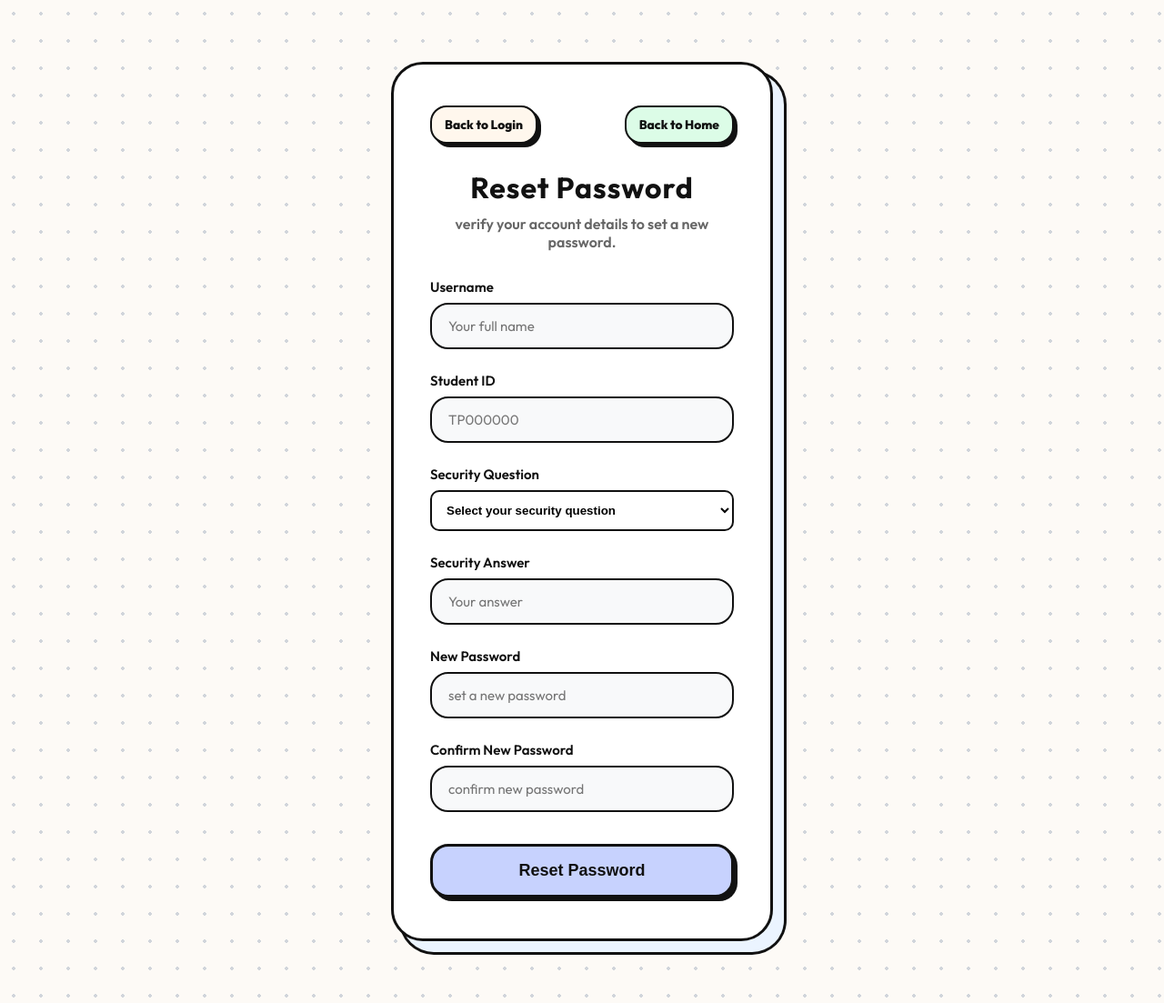
After one commit to ho20070518-dot/Study-Kaki, a Flask app: page /forgot_password in a window 1280 px wide. The commit adds this page. Shown: the whole page at 91% size. Run offline with Flask 3, Linux system fonts and the light colour scheme.

Commit message:
added up the function of forgot password

```diff
--- a/Study-Kaki/app.py
+++ b/Study-Kaki/app.py
@@ -26,6 +26,14 @@ ALLOWED_EXTENSIONS = {'pdf', 'docx', 'pptx', 'png', 'jpg', 'jpeg'}
 
 def allowed_file(filename):
     return '.' in filename and filename.rsplit('.', 1)[1].lower() in ALLOWED_EXTENSIONS
+
+SECURITY_QUESTIONS = [
+    "What is your favourite subject?",
+    "What is your favourite food?",
+    "What city were you born in?",
+    "What is your favourite teacher's name?",
+    "What is your favourite hobby?"
+]
 
 # ==========================================
 # 2. 角色与权限管理
@@ -86,9 +94,20 @@ def init_db():
             tech_stack TEXT,
             exp_1 TEXT,
             exp_2 TEXT,
+            security_question TEXT,
+            security_answer TEXT,
             role TEXT DEFAULT 'mentee'
         )
     ''')
+
+    for column_name, column_type in [
+        ("security_question", "TEXT"),
+        ("security_answer", "TEXT")
+    ]:
+        try:
+            c.execute(f"ALTER TABLE users ADD COLUMN {column_name} {column_type}")
+        except sqlite3.OperationalError:
+            pass
 
     # 2. Sessions 表
     c.execute('''
@@ -286,30 +305,101 @@ def logout():
 @app.route('/register', methods=['GET', 'POST'])
 def register():
     if request.method == 'POST':
-        u = request.form.get('username')   # 对应 HTML 的 fullname
-        sid = request.form.get('studentid') # 对应 HTML 的 studentid
-        p = request.form.get('password')
+        u = request.form.get('username', '').strip()
+        sid = request.form.get('studentid', '').strip()
+        p = request.form.get('password', '')
+        security_question = request.form.get('security_question', '')
+        security_answer = request.form.get('security_answer', '').strip().lower()
+
+        if not u or not sid or not p or security_question not in SECURITY_QUESTIONS or not security_answer:
+            return render_template(
+                'register.html',
+                error="Please fill in all required fields.",
+                security_questions=SECURITY_QUESTIONS
+            )
 
         conn = get_db_connection()
 
-        # 🌟 1. 改为 conn.execute，检查是否已注册
-        existing_user = conn.execute("SELECT * FROM users WHERE username = ?", (u,)).fetchone()
+        # Check for duplicate username or student ID
+        existing_user = conn.execute("""
+            SELECT *
+            FROM users
+            WHERE LOWER(TRIM(username)) = LOWER(TRIM(?))
+            OR student_id = ?
+        """, (u, sid)).fetchone()
         if existing_user is not None:
             conn.close()
-            return render_template('register.html', error="User already exists!")
+            return render_template(
+                'register.html',
+                error="User already exists!",
+                security_questions=SECURITY_QUESTIONS
+            )
 
-        # 🌟 2. 改为 conn.execute，写入数据库
+        # Store the new user and security recovery details
         conn.execute('''
-            INSERT INTO users (username, student_id, password)
-            VALUES (?, ?, ?)
-        ''', (u, sid, p))
+            INSERT INTO users
+            (username, student_id, password, security_question, security_answer)
+            VALUES (?, ?, ?, ?, ?)
+        ''', (u, sid, p, security_question, security_answer))
         conn.commit()
         conn.close()
 
-        print(f"🎉 注册成功: {u}")
-        return redirect(url_for('home')) # 注册成功后跳转
+        print('Registered successfully: ' + u)
+        return redirect(url_for('home'))
 
-    return render_template('register.html')
+    return render_template('register.html', security_questions=SECURITY_QUESTIONS)
+
+@app.route('/forgot_password', methods=['GET', 'POST'])
+def forgot_password():
+    if request.method == 'POST':
+        username = request.form.get('username', '').strip()
+        student_id = request.form.get('studentid', '').strip()
+        security_question = request.form.get('security_question', '')
+        security_answer = request.form.get('security_answer', '').strip().lower()
+        new_password = request.form.get('new_password', '')
+        confirm_password = request.form.get('confirm_password', '')
+
+        if not username or not student_id or security_question not in SECURITY_QUESTIONS or not security_answer or not new_password or not confirm_password:
+            flash("Please fill in all fields correctly.", "danger")
+            return render_template('forgot_password.html', security_questions=SECURITY_QUESTIONS)
+
+        if new_password != confirm_password:
+            flash("New password and confirm password do not match.", "danger")
+            return render_template('forgot_password.html', security_questions=SECURITY_QUESTIONS)
+
+        conn = get_db_connection()
+        user = conn.execute("""
+            SELECT id
+            FROM users
+            WHERE LOWER(TRIM(username)) = LOWER(TRIM(?))
+            AND student_id = ?
+            AND security_question = ?
+            AND LOWER(TRIM(security_answer)) = ?
+        """, (
+            username,
+            student_id,
+            security_question,
+            security_answer
+        )).fetchone()
+
+        if user is None:
+            conn.close()
+            flash("The details do not match our records.", "danger")
+            return render_template('forgot_password.html', security_questions=SECURITY_QUESTIONS)
+
+        conn.execute("""
+            UPDATE users
+            SET password = ?
+            WHERE id = ?
+        """, (new_password, user['id']))
+
+        conn.commit()
+        conn.close()
+
+        flash("Password reset successfully. Please log in with your new password.", "success")
+        return redirect(url_for('login'))
+
+    return render_template('forgot_password.html', security_questions=SECURITY_QUESTIONS)
 
 # ==========================================
 # 3. Core Application Module
--- /dev/null
+++ b/Study-Kaki/static/css/forgot_password.css
@@ -0,0 +1,59 @@
+body {
+    height: auto;
+    min-height: 100vh;
+    align-items: flex-start;
+    overflow-y: auto;
+    padding: 28px 16px;
+}
+
+.card-form {
+    margin: 0 auto;
+}
+
+.forgot-nav {
+    display: flex;
+    justify-content: space-between;
+    align-items: center;
+    gap: 12px;
+    margin-bottom: 28px;
+}
+
+.forgot-nav a {
+    min-height: 42px;
+    display: inline-flex;
+    align-items: center;
+    justify-content: center;
+    gap: 8px;
+    text-decoration: none;
+    color: #111;
+    font-weight: 800;
+    font-size: 0.86rem;
+    border: 2px solid #111;
+    border-radius: 18px;
+    padding: 9px 14px;
+    background: #fff7ed;
+    box-shadow: 4px 4px 0 #111;
+    transition: transform 0.15s ease, box-shadow 0.15s ease, background 0.15s ease;
+    white-space: nowrap;
+}
+
+.forgot-nav a.home-link {
+    background: #dcfce7;
+}
+
+.forgot-nav a:hover {
+    background: #fde68a;
+    transform: translate(2px, 2px);
+    box-shadow: 2px 2px 0 #111;
+}
+
+@media (max-width: 420px) {
+    .forgot-nav {
+        flex-direction: column;
+        align-items: stretch;
+    }
+
+    .forgot-nav a {
+        width: 100%;
+    }
+}
--- a/Study-Kaki/templates/edit_profile.html
+++ b/Study-Kaki/templates/edit_profile.html
@@ -21,7 +21,7 @@
                 </div>
 
                 <div class="form-group">
-                    <label class="form-label">STUDY GOALS / BIO</label>
+                    <label class="form-label">BIO</label>
                     <textarea name="bio" rows="3" class="form-input">{{ user_data.bio }}</textarea>
                 </div>
 
@@ -32,11 +32,11 @@
 
                 <div class="form-row">
                     <div>
-                        <label class="form-label">STATS</label>
+                        <label class="form-label">MOOD</label>
                         <input type="text" name="stats" class="form-input" value="{{ user_data.stats }}" placeholder="Happy / Bad">
                     </div>
                     <div>
-                        <label class="form-label">SPORTS & HOBBIES</label>
+                        <label class="form-label">HOBBIES</label>
                         <input type="text" name="hobbies" class="form-input" value="{{ user_data.hobbies }}" placeholder="Basketball">
                     </div>
                 </div>
--- /dev/null
+++ b/Study-Kaki/templates/forgot_password.html
@@ -0,0 +1,67 @@
+{% extends "base.html" %}
+
+{% block title %}Forgot Password - StudyKaki{% endblock %}
+
+{% block content %}
+    <link href="https://fonts.googleapis.com/css2?family=Outfit:wght@400;600;700&display=swap" rel="stylesheet">
+    <link rel="stylesheet" href="{{ url_for('static', filename='css/login.css') }}">
+    <link rel="stylesheet" href="{{ url_for('static', filename='css/forgot_password.css') }}">
+    <div class="card-form">
+        <div class="forgot-nav">
+            <a href="{{ url_for('login') }}" class="login-link">Back to Login</a>
+            <a href="{{ url_for('index') }}" class="home-link">Back to Home</a>
+        </div>
+
+        <h2>Reset Password</h2>
+        <p class="subtitle" style="color: #666; margin-bottom: 30px; font-weight: 600;">verify your account details to set a new password.</p>
+
+        {% with messages = get_flashed_messages(with_categories=true) %}
+            {% if messages %}
+                {% for category, message in messages %}
+                    <div style="background: #fee2e2; color: #b91c1c; padding: 12px; border: 2px solid #111; border-radius: 10px; margin-bottom: 20px; box-shadow: 3px 3px 0px #111; font-weight: 600; font-size: 14px;">
+                        {{ message }}
+                    </div>
+                {% endfor %}
+            {% endif %}
+        {% endwith %}
+
+        <form action="{{ url_for('forgot_password') }}" method="POST">
+            <div class="input-group">
+                <label>Username</label>
+                <input type="text" name="username" placeholder="Your full name" required>
+            </div>
+
+            <div class="input-group">
+                <label>Student ID</label>
+                <input type="text" name="studentid" placeholder="TP000000" required>
+            </div>
+
+            <div class="input-group">
+                <label>Security Question</label>
+                <select name="security_question" required style="width: 100%; padding: 12px; border: 2px solid #111; border-radius: 10px; font-weight: 600; background: #fff;">
+                    <option value="" disabled selected>Select your security question</option>
+                    {% for question in security_questions %}
+                        <option value="{{ question }}">{{ question }}</option>
+                    {% endfor %}
+                </select>
+            </div>
+
+            <div class="input-group">
+                <label>Security Answer</label>
+                <input type="text" name="security_answer" placeholder="Your answer" required>
+            </div>
+
+            <div class="input-group">
+                <label>New Password</label>
+                <input type="password" name="new_password" placeholder="set a new password" required>
+            </div>
+
+            <div class="input-group">
+                <label>Confirm New Password</label>
+                <input type="password" name="confirm_password" placeholder="confirm new password" required>
+            </div>
+
+            <button type="submit" style="background: #c7d2fe;">Reset Password</button>
+        </form>
+    </div>
+{% endblock %}
--- a/Study-Kaki/templates/login.html
+++ b/Study-Kaki/templates/login.html
@@ -43,7 +43,7 @@
         </form>
 
         <div class="footer-links">
-            <a href="#" style="color: #666; text-decoration: none;">Forgot Password?</a>
+            <a href="{{ url_for('forgot_password') }}" style="color: #666; text-decoration: none;">Forgot Password?</a>
             <a href="{{ url_for('register') }}" style="color: #111; text-decoration: none; border-bottom: 2px solid #111;">Sign Up</a>
         </div>
     </div>
```
Also changed, not shown: Study-Kaki/static/css/profile.css (+66 -0 lines), Study-Kaki/templates/profile.html (+11 -12 lines), Study-Kaki/templates/register.html (+22 -1 lines).
